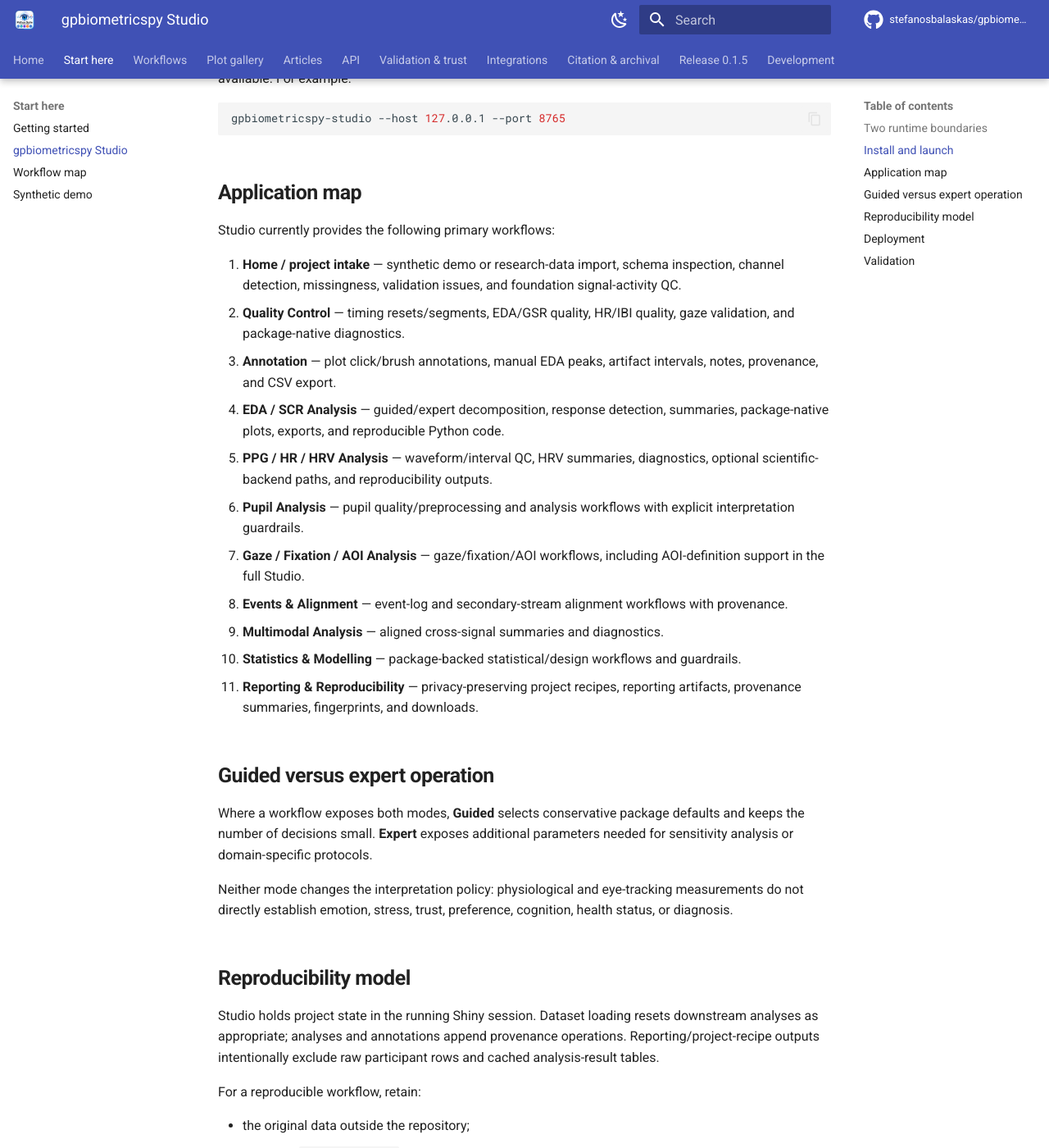
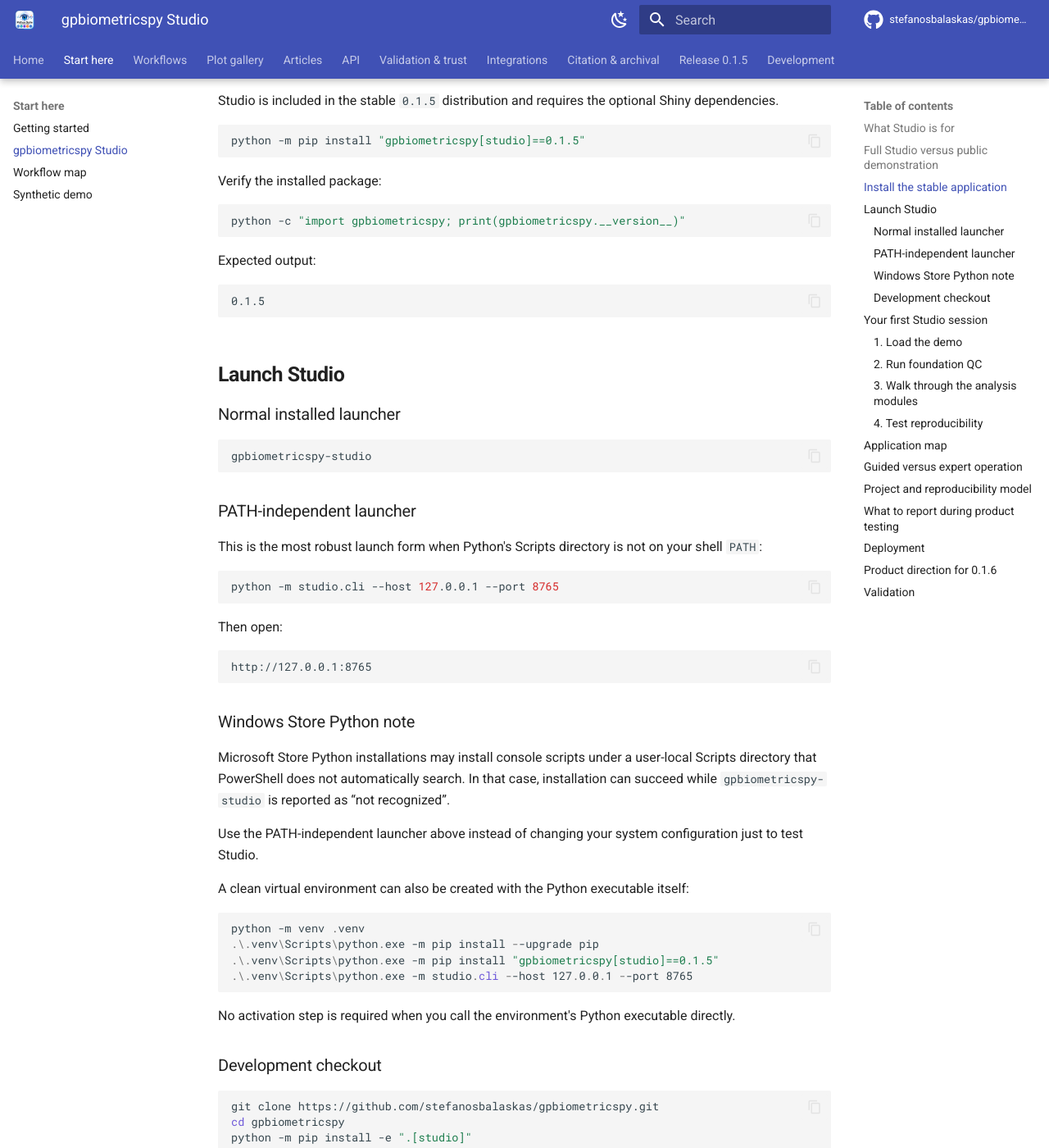
Before and after one commit to stefanosbalaskas/gpbiometricspy, an MkDocs documentation site: the page built from docs/studio.md, in a window 1280 px wide and 1400 px high, scrolled down 1242 px. Shown: the whole window at 82% size. Built offline with MkDocs 1.6.1 and Material for MkDocs 9.7.7, drawn with Linux system fonts in a browser that asks for light colours; comment, search, counter and statistics services are not loaded; some of the changed text lies outside the part shown.

Commit message:
docs: turn Studio guide into end-user product guide

````diff
--- a/docs/studio.md
+++ b/docs/studio.md
@@ -1,87 +1,195 @@
 # gpbiometricspy Studio
 
-**gpbiometricspy Studio** is the Shiny for Python application layer for the `gpbiometricspy` scientific package. It exposes the package's quality-control, annotation, physiology, eye-tracking, alignment, multimodal, modelling, and reporting workflows through one stateful research interface.
+**gpbiometricspy Studio** is the visual research application built on top of the `gpbiometricspy` scientific package. It is designed for researchers who want a guided, stateful workflow without giving up the reproducibility and provenance of the Python API.
 
-The architectural rule is strict: **Studio calls public `gpbiometricspy` functions; it does not reimplement the scientific package.** The frozen 406-function R-parity surface therefore remains independent from the application layer.
+The architectural rule remains strict: **Studio calls public `gpbiometricspy` functions; it does not reimplement the scientific package.** The frozen 406-function R-parity surface therefore remains independent from the application layer.
 
-## Two runtime boundaries
+## What Studio is for
+
+Studio organizes the research process into six practical stages:
+
+1. **Project** — load a dataset, inspect schema and channels, and establish the analysis context.
+2. **Quality** — run foundation and signal-specific QC before interpreting results.
+3. **Analyze** — work with EDA/SCR, PPG/HRV, pupil, gaze, fixation and AOIs.
+4. **Align** — connect events, TTL markers, AOIs and secondary streams.
+5. **Model** — prepare summaries and run guarded statistical/modelling workflows.
+6. **Report** — export results, provenance, project recipes and reproducible replay code.
+
+## Full Studio versus public demonstration
 
 | Runtime | Entry point | External files | Intended use |
 |---|---|---:|---|
-| Full Studio | `gpbiometricspy-studio` / `studio/app.py` | Yes | Local Positron use or an authenticated/private deployment with research data |
-| Public demonstration | `gpbiometricspy-studio-public` / repository-root `app.py` | **No** | Anonymous demonstration with the bundled synthetic kiosk dataset only |
+| Full Studio | `gpbiometricspy-studio` / `python -m studio.cli` | Yes | Local use or authenticated/private deployment with research data |
+| Public demonstration | `gpbiometricspy-studio-public` | **No** | Anonymous demonstration using the bundled synthetic kiosk dataset only |
 
 The public boundary is fail-closed. It removes file-input affordances **and** rejects server-side attempts to feed external biometric datasets, AOI files, event logs, secondary streams, or project recipes. Error details are sanitized in this mode.
 
 !!! warning "Do not submit participant data to the public demo"
-    The public deployment is intentionally synthetic-only. Use the full Studio locally or behind an authenticated/private deployment when working with research data.
+    Use the full Studio locally or behind an authenticated/private deployment when working with research data.
 
-## Install and launch
+## Install the stable application
 
-The Studio application is included in the stable `0.1.5` distribution and requires the optional Shiny dependencies.
-
-=== "Installed package / editable checkout"
-
-    ```bash
-    python -m pip install -e ".[studio]"
-    gpbiometricspy-studio
-    ```
-
-=== "Public synthetic boundary"
-
-    ```bash
-    python -m pip install -e ".[studio]"
-    gpbiometricspy-studio-public
-    ```
-
-=== "Direct Shiny development"
-
-    ```bash
-    shiny run --reload studio/app.py
-    ```
-
-In Positron, open `studio/app.py` and use **Run Shiny App** for the full local application.
-
-The launchers pass additional arguments through to `shiny run`, so normal Shiny CLI controls remain available. For example:
+Studio is included in the stable `0.1.5` distribution and requires the optional Shiny dependencies.
 
 ```bash
-gpbiometricspy-studio --host 127.0.0.1 --port 8765
+python -m pip install "gpbiometricspy[studio]==0.1.5"
 ```
+
+Verify the installed package:
+
+```bash
+python -c "import gpbiometricspy; print(gpbiometricspy.__version__)"
+```
+
+Expected output:
+
+```text
+0.1.5
+```
+
+## Launch Studio
+
+### Normal installed launcher
+
+```bash
+gpbiometricspy-studio
+```
+
+### PATH-independent launcher
+
+This is the most robust launch form when Python's Scripts directory is not on your shell `PATH`:
+
+```bash
+python -m studio.cli --host 127.0.0.1 --port 8765
+```
+
+Then open:
+
+```text
+http://127.0.0.1:8765
+```
+
+### Windows Store Python note
+
+Microsoft Store Python installations may install console scripts under a user-local Scripts directory that PowerShell does not automatically search. In that case, installation can succeed while `gpbiometricspy-studio` is reported as “not recognized”.
+
+Use the PATH-independent launcher above instead of changing your system configuration just to test Studio.
+
+A clean virtual environment can also be created with the Python executable itself:
+
+```powershell
+python -m venv .venv
+.\.venv\Scripts\python.exe -m pip install --upgrade pip
+.\.venv\Scripts\python.exe -m pip install "gpbiometricspy[studio]==0.1.5"
+.\.venv\Scripts\python.exe -m studio.cli --host 127.0.0.1 --port 8765
+```
+
+No activation step is required when you call the environment's Python executable directly.
+
+### Development checkout
+
+```bash
+git clone https://github.com/stefanosbalaskas/gpbiometricspy.git
+cd gpbiometricspy
+python -m pip install -e ".[studio]"
+python -m studio.cli --host 127.0.0.1 --port 8765
+```
+
+In Positron, open `studio/app.py` and use **Run Shiny App**.
+
+## Your first Studio session
+
+For the first human test, do **not** start with participant data. Use the bundled synthetic kiosk dataset.
+
+### 1. Load the demo
+
+On the Home screen, choose **Load synthetic demo**.
+
+You should see:
+
+- a dataset name;
+- row and column counts;
+- detected biometric channels;
+- a data preview;
+- validation information.
+
+### 2. Run foundation QC
+
+Choose **Run foundation QC**.
+
+This establishes the first quality-control layer before signal-specific analysis. The Home screen then exposes signal-activity diagnostics and directs you toward the deeper Quality Control workflow.
+
+### 3. Walk through the analysis modules
+
+Recommended order for the first test:
+
+1. Quality Control
+2. EDA / SCR Analysis
+3. PPG / HR / HRV Analysis
+4. Pupil Analysis
+5. Gaze / Fixation / AOI Analysis
+6. Events & Alignment
+7. Multimodal Analysis
+8. Statistics & Modelling
+9. Reporting & Reproducibility
+
+Annotation can be used whenever manual peaks, artifact intervals, notes, or provenance decisions are needed.
+
+### 4. Test reproducibility
+
+In Reporting & Reproducibility, inspect the available project-recipe, provenance, fingerprint and replay outputs. Studio intentionally does not hide the assumptions needed to reproduce an analysis.
 
 ## Application map
 
-Studio currently provides the following primary workflows:
-
-1. **Home / project intake** — synthetic demo or research-data import, schema inspection, channel detection, missingness, validation issues, and foundation signal-activity QC.
-2. **Quality Control** — timing resets/segments, EDA/GSR quality, HR/IBI quality, gaze validation, and package-native diagnostics.
-3. **Annotation** — plot click/brush annotations, manual EDA peaks, artifact intervals, notes, provenance, and CSV export.
-4. **EDA / SCR Analysis** — guided/expert decomposition, response detection, summaries, package-native plots, exports, and reproducible Python code.
-5. **PPG / HR / HRV Analysis** — waveform/interval QC, HRV summaries, diagnostics, optional scientific-backend paths, and reproducibility outputs.
-6. **Pupil Analysis** — pupil quality/preprocessing and analysis workflows with explicit interpretation guardrails.
-7. **Gaze / Fixation / AOI Analysis** — gaze/fixation/AOI workflows, including AOI-definition support in the full Studio.
-8. **Events & Alignment** — event-log and secondary-stream alignment workflows with provenance.
-9. **Multimodal Analysis** — aligned cross-signal summaries and diagnostics.
-10. **Statistics & Modelling** — package-backed statistical/design workflows and guardrails.
-11. **Reporting & Reproducibility** — privacy-preserving project recipes, reporting artifacts, provenance summaries, fingerprints, and downloads.
+| Area | What it does |
+|---|---|
+| Home / project intake | Demo or research-data import, schema inspection, channel detection, missingness and foundation QC |
+| Quality Control | Timing resets/segments, EDA/GSR quality, HR/IBI quality, gaze validation and package-native diagnostics |
+| Annotation | Manual EDA peaks, artifact intervals, notes, provenance and CSV export |
+| EDA / SCR Analysis | Guided/expert decomposition, response detection, summaries, plots, exports and reproducible Python code |
+| PPG / HR / HRV Analysis | Waveform/interval QC, HRV summaries, diagnostics, optional scientific backends and reproducibility outputs |
+| Pupil Analysis | Pupil QC, preprocessing and analysis with explicit interpretation guardrails |
+| Gaze / Fixation / AOI Analysis | Gaze/fixation/AOI workflows and AOI-definition support in the full Studio |
+| Events & Alignment | Event-log and secondary-stream alignment with provenance |
+| Multimodal Analysis | Aligned cross-signal summaries and diagnostics |
+| Statistics & Modelling | Package-backed statistical/design workflows and guardrails |
+| Reporting & Reproducibility | Project recipes, provenance, fingerprints, reports, downloads and replay code |
 
 ## Guided versus expert operation
 
-Where a workflow exposes both modes, **Guided** selects conservative package defaults and keeps the number of decisions small. **Expert** exposes additional parameters needed for sensitivity analysis or domain-specific protocols.
+Where a workflow exposes both modes, **Guided** selects conservative package defaults and minimizes the number of decisions required to get started. **Expert** exposes additional parameters for sensitivity analysis or domain-specific protocols.
 
 Neither mode changes the interpretation policy: physiological and eye-tracking measurements do not directly establish emotion, stress, trust, preference, cognition, health status, or diagnosis.
 
-## Reproducibility model
+## Project and reproducibility model
 
-Studio holds project state in the running Shiny session. Dataset loading resets downstream analyses as appropriate; analyses and annotations append provenance operations. Reporting/project-recipe outputs intentionally exclude raw participant rows and cached analysis-result tables.
+Studio holds project state in the running Shiny session. Loading a new dataset resets downstream analyses as appropriate; analyses and annotations append provenance operations.
 
-For a reproducible workflow, retain:
+For a defensible project, retain:
 
 - the original data outside the repository;
 - the exact `gpbiometricspy` version;
 - exported Studio parameters/results as appropriate;
 - the project recipe/fingerprint;
 - generated Python reproduction scripts;
-- any study-specific exclusion, artifact, or interpretation decisions.
+- study-specific exclusion, artifact and interpretation decisions.
+
+Project recipes intentionally exclude raw participant rows and cached analysis-result tables.
+
+## What to report during product testing
+
+Human testing should focus on usability as well as correctness. Useful feedback includes:
+
+- “I do not know what to click next.”
+- “This label is too technical.”
+- “I expected this result to appear somewhere else.”
+- “The graph is too small or crowded.”
+- “The error message does not tell me how to fix the problem.”
+- “This workflow needs another option.”
+- “I cannot tell whether QC has been completed.”
+- “I need to save or reopen this project more easily.”
+
+Screenshots and the exact status/error text are especially useful when reporting problems.
 
 ## Deployment
 
@@ -94,18 +202,34 @@
 src/gpbiometricspy/
 ```
 
-`app.py` imports the synthetic-only public boundary. The full `studio/app.py` should be deployed only in an environment whose authentication, access-control, storage, logging, retention, and data-governance configuration is suitable for the research data being processed.
+The repository-root `app.py` imports the synthetic-only public boundary. The full `studio/app.py` should be deployed only where authentication, access control, storage, logging, retention and data-governance controls are suitable for the research data being processed.
 
-See **[Deployment and production hardening](https://github.com/stefanosbalaskas/gpbiometricspy/blob/main/DEPLOYMENT.md)** for Posit Connect Cloud, self-hosted Posit Connect/`rsconnect`, runtime diagnostics, security boundaries, and accessibility notes.
+See [`DEPLOYMENT.md`](https://github.com/stefanosbalaskas/gpbiometricspy/blob/main/DEPLOYMENT.md) for current production-hardening details.
+
+## Product direction for 0.1.6
+
+The `0.1.6` development line is moving Studio from a scientifically complete application toward a more polished standalone research product. Current priorities are:
+
+- clearer onboarding and “next step” guidance;
+- stronger information hierarchy and visual consistency;
+- improved navigation across the analysis lifecycle;
+- more actionable errors and empty states;
+- easier project/session management;
+- richer examples and guided presets;
+- a smoother local launch experience, including desktop-style packaging options;
+- a polished synthetic public demonstration and a documented authenticated/private deployment path.
+
+Scientific methods remain package-backed throughout this work.
 
 ## Validation
 
-Studio has three independent CI layers on Python 3.11 and 3.14:
+Studio has independent validation layers on Python 3.11 and 3.14:
 
 - **Studio smoke** — install, Ruff, compilation, and Studio unit/service tests;
-- **Chromium E2E** — real browser loading, synthetic workflow/reporting interactions, public upload suppression, keyboard skip-link behavior, and narrow-viewport overflow checks;
-- **Production smoke** — deployment-style dependency reconstruction, fail-closed runtime policy, installed-distribution content checks, source-distribution deployment-asset checks, and synthetic runtime metrics.
+- **Chromium E2E** — browser loading, synthetic workflow interactions, public upload suppression, accessibility and viewport checks;
+- **Production smoke** — deployment-style dependency reconstruction, fail-closed runtime policy, installed-distribution checks, source-distribution deployment assets and synthetic runtime metrics;
+- **Installed replay** — wheel/sdist replay paths for physiology, gaze/pupil, alignment, multimodal/modelling and cluster-permutation workflows with fingerprint guards.
 
-The scientific package continues to run its separate Ubuntu/Windows/macOS × Python 3.11–3.14 matrix, deep R↔Python parity workflow, optional-backend interoperability tests, and CodeQL analysis.
+The scientific package continues to run its separate platform/Python matrix, deep R↔Python parity, optional-backend interoperability, private real-data validation and CodeQL layers.
 
-Automated accessibility checks are regression guards, **not a claim of formal WCAG certification**.
+Automated accessibility checks are regression guards, not a claim of formal WCAG certification.
````
